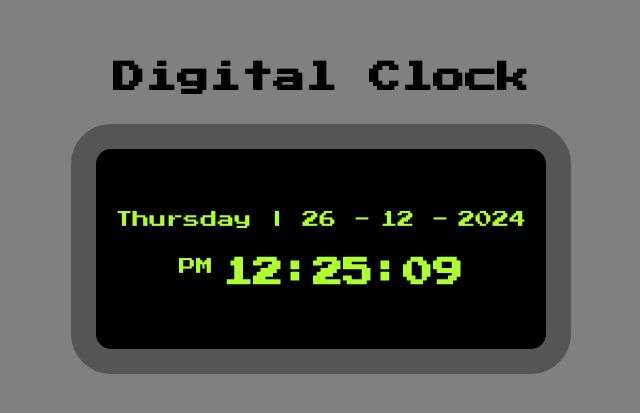
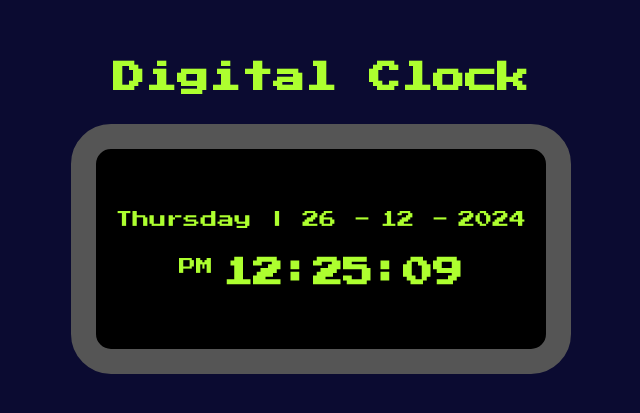
Before and after one commit to FireRed222/Clock, a plain HTML site: page index.html in a window 1280 px wide. Shown: the part 197-610 px from the top of the page, without its empty margins (319-959 px from the left). Drawn offline with Linux system fonts and the light colour scheme.

Commit message:
Update style.css

```diff
--- a/style.css
+++ b/style.css
@@ -7,7 +7,7 @@
 }
 
 body {
-    background-color: gray;
+    background-color: #0b0b31;
     font-family: "Press Start 2P",
     system-ui;
     min-height: 100dvh;
@@ -21,6 +21,7 @@ body {
     margin-top: 30px;
     margin-bottom: 30px;
     text-align: center;
+    color: greenyellow;
 }
 
 p {
```
